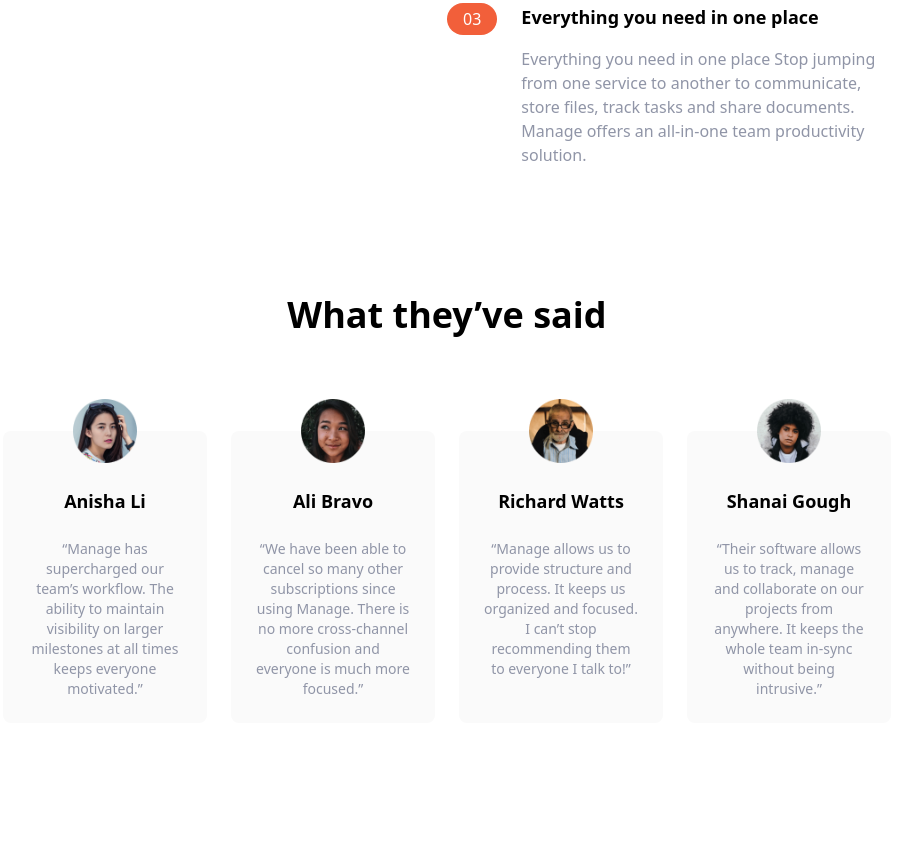
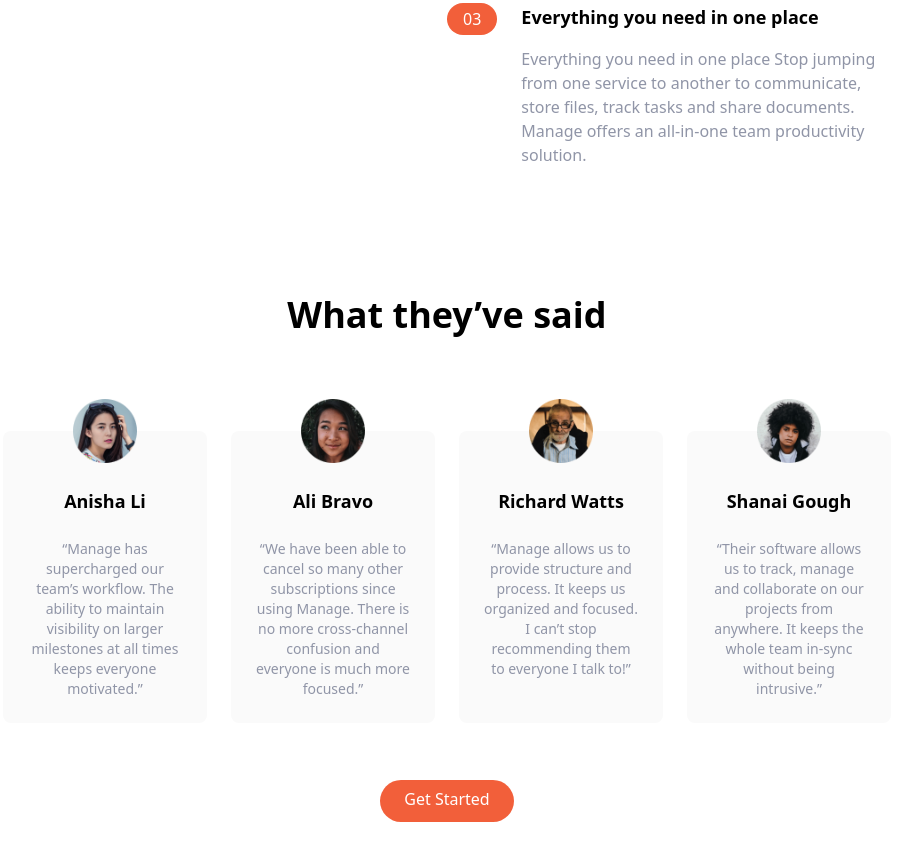
Before and after one commit to Mahedere/manage-landing-page, a website: page index.html in a window 1280 px wide. Shown: the part 997-1858 px from the top of the page, without its empty margins (193-1098 px from the left). Before the commit the page ends 1744 px from the top, so only its background shows below. Drawn offline with Linux system fonts and the light colour scheme.

Commit message:
button completed

```diff
--- a/index.html
+++ b/index.html
@@ -150,8 +150,11 @@
                 from anywhere. It keeps the whole team in-sync without being intrusive.”
             </p>
         </div>
-
-        </div>
+    </div>
+    <div class="my-16">
+            <a href="#" class=" p-3 px-6 pt-2 text-white bg-BrightRed rounded-full hover:bg-VeryPaleRed">
+                Get Started
+            </a>
     </div>
 </section>
     </nav>
```
Also changed, not shown: css/main.css.
